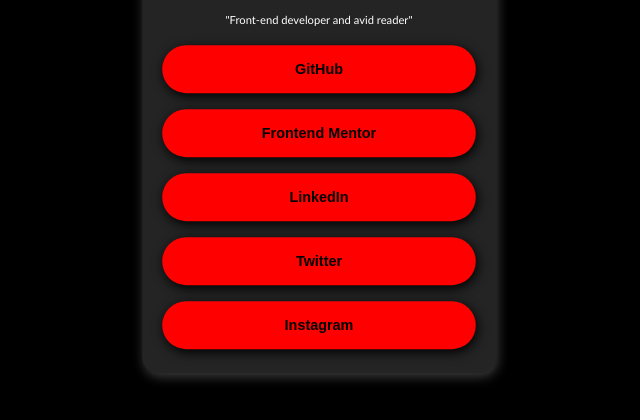
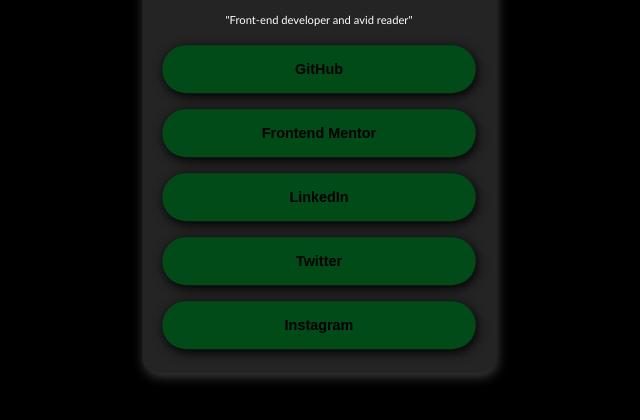
Before and after one commit to Ferchox/social-links-profile-main, a plain HTML site: page index.html in a window 1280 px wide. Shown: the part 302-722 px from the top of the page, without its empty margins (321-961 px from the left). Drawn offline with Linux system fonts and the light colour scheme.

Commit message:
botones verdes

```diff
--- a/css/style.css
+++ b/css/style.css
@@ -58,7 +58,7 @@
     color:black;
     width: 100%;
     height: 60px;
-    background-color: #FF0000;
+    background-color: #004B18;
     margin: 10px 0;
     border-radius: 2em;
     box-shadow: 2px 4px 15px black;
```
